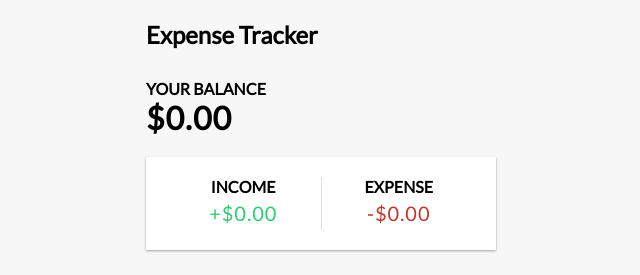
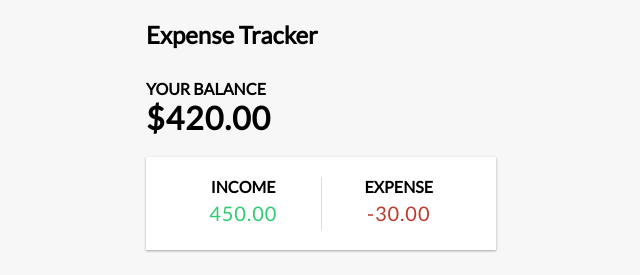
Before and after one commit to zaimeali/Expense-Tracking-App, a React (Create React App) app: page / in a window 1280 px wide. Shown: the top 275 px of the page, without its empty margins (319-959 px from the left). Built offline with nearby package versions, Linux system fonts and the light colour scheme.

Commit message:
Showing Balance, Showing Expense and Income

```diff
--- a/src/components/Balance.js
+++ b/src/components/Balance.js
@@ -1,10 +1,18 @@
-import React from 'react'
+import React, { useContext } from 'react'
+
+import { GlobalContext } from '../context/GlobalState';
 
 export const Balance = () => {
+
+    const { transactions } = useContext(GlobalContext);
+
+    const amounts = transactions.map(transaction => transaction.amount);
+    const total = amounts.reduce((acc, item) => (acc += item), 0).toFixed(2);
+
     return (
         <span>
             <h4>Your Balance</h4>
-            <h1>$0.00</h1>
+            <h1>${ total }</h1>
         </span>
     )
 }
--- a/src/components/IncomeExpenses.js
+++ b/src/components/IncomeExpenses.js
@@ -1,15 +1,32 @@
-import React from 'react'
+import React, { useContext } from 'react';
+
+import { GlobalContext } from '../context/GlobalState';
 
 export const IncomeExpenses = () => {
+
+    const { transactions } = useContext(GlobalContext);
+
+    const amounts = transactions.map(transaction => transaction.amount);
+
+    const income = amounts
+        .filter(item => item > 0)
+        .reduce((acc, item) => (acc += item), 0)
+        .toFixed(2);
+
+    const expense = (amounts
+        .filter(item => item < 0)
+        .reduce((acc, item) => (acc += item), 0) * 1)
+        .toFixed(2);
+
     return (
         <div className="inc-exp-container">
             <div>
                 <h4>Income</h4>
-                <p className="money plus">+$0.00</p>
+                <p className="money plus">{ income }</p>
             </div>
             <div>
                 <h4>Expense</h4>
-                <p className="money minus">-$0.00</p>
+                <p className="money minus">{ expense }</p>
             </div>
         </div>
     )
```
